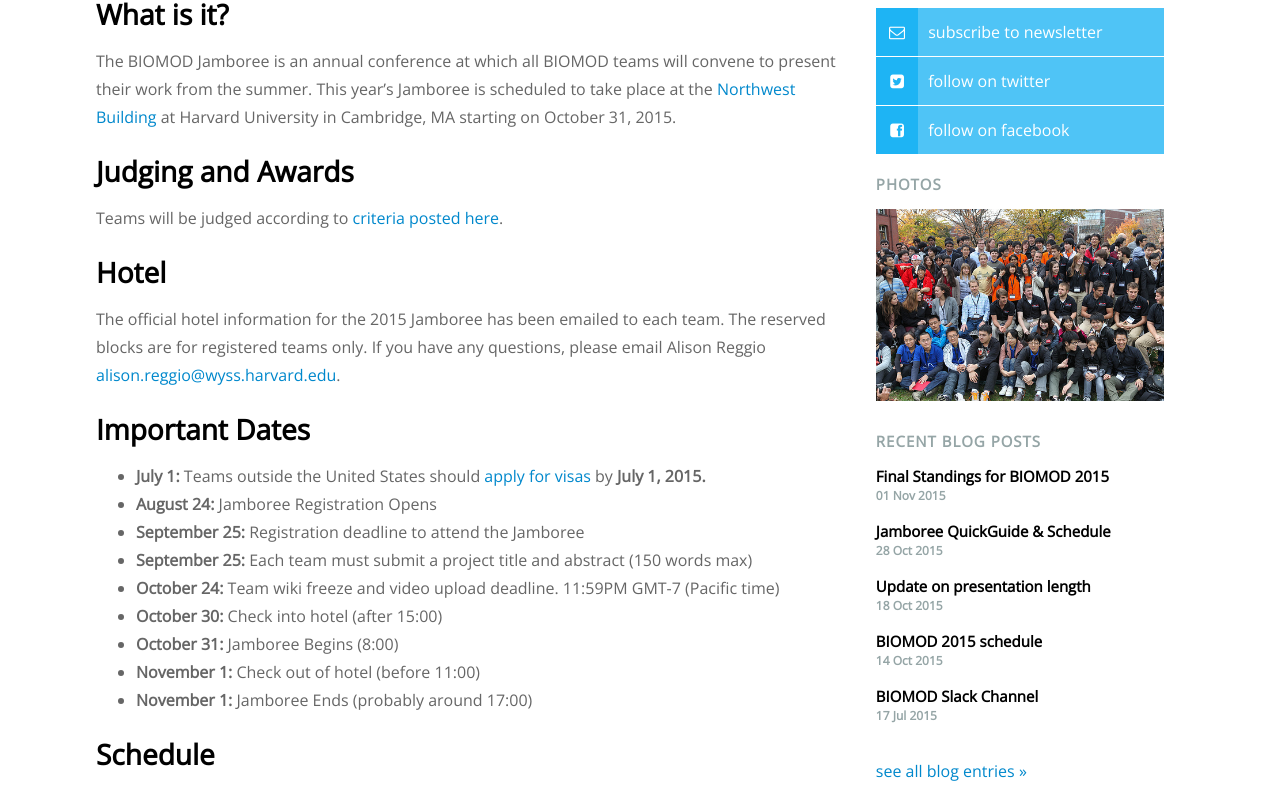
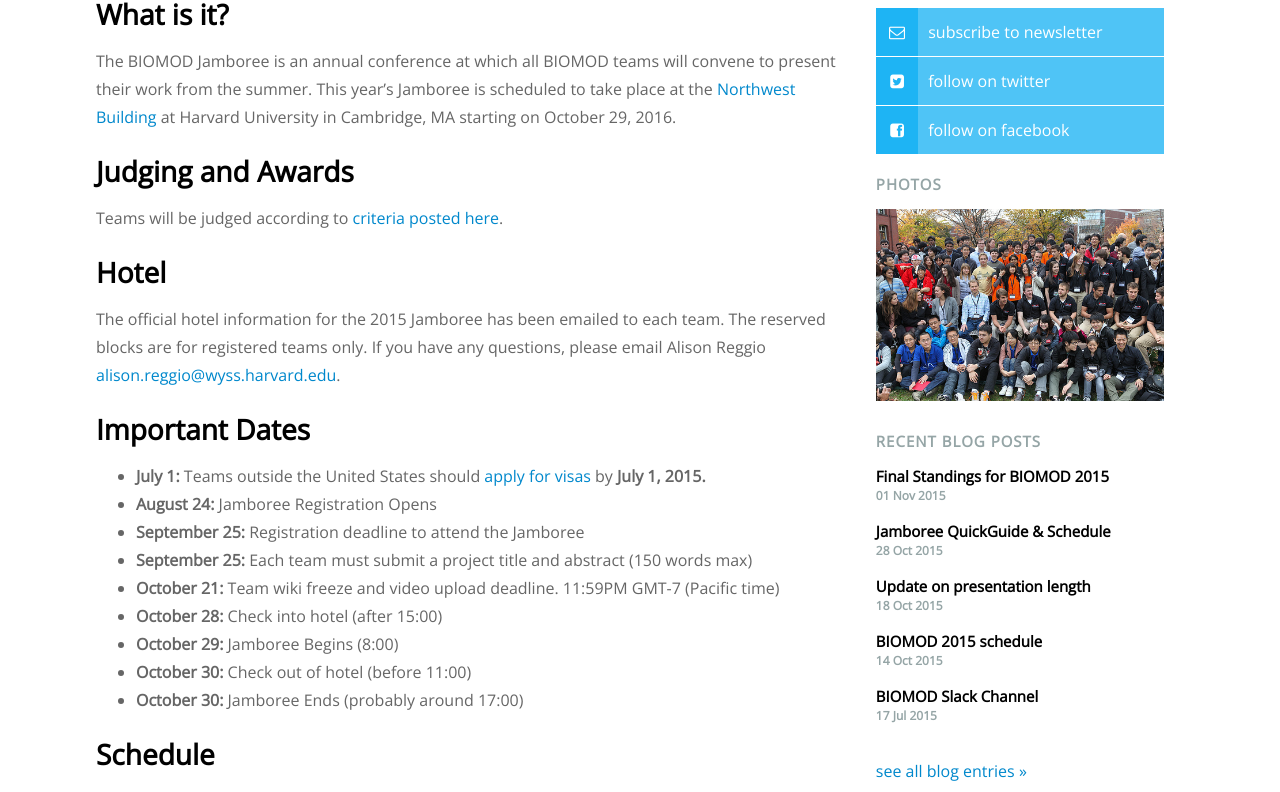
Before and after one commit to sdouglas/biomod, a Jekyll site: the page built from jamboree/index.md, in a window 1280 px wide. Shown: the part 215-1007 px from the top of the page. Built offline with Jekyll 4.4.1, drawn with Linux system fonts in a browser that asks for light colours; nearby versions of some CDN libraries; Markdown is read by kramdown in place of the engine named in the settings.

Commit message:
configuration updates
highlighter: pygments

```diff
--- a/_config.yml
+++ b/_config.yml
@@ -2,35 +2,31 @@ name: BIOMOD
 description: International Bio-molecular Design Competition
 url: http://biomod.net
 markdown: redcarpet
-pygments: true
+highlighter: pygments
 paginate: 5
 paginate_path: "blog/page:num/index.html"
 excerpt_separator: <!--more-->
 
 gems:
   - jekyll-redirect-from
+  - jekyll-paginate
 
 # registration date or jamboree date is called UPCOMING_DATE (below)
 # jekyll date format: YYYY-MM-DD HH:MM:SS +/-TTTT
 
-# team registration
-# upcoming_date: "Sep 25 2015 23:59:00"
-
 # wiki_video deadline
-upcoming_date: "Oct 31 2015 08:00:00"
-
+upcoming_date: "Apr 30 2016 23:59:00"
 
 # important dates
-#team_registration_deadline: 2014-04-30 23:59:00 -0400
-team_registration_deadline: "Apr 30 2015 23:59:00"
-judging_criteria_posted: "May 1 2015 23:59:00"
+team_registration_deadline: "Apr 30 2016 23:59:00"
+judging_criteria_posted: "May 1 2016 23:59:00"
 visa_letter_requests: "Jul 1 2015 23:59:00"
-jamboree_registration_start: "Aug 24 2015 00:00:00"
-jamboree_registration_deadline: "Sep 25 2015 23:59:00"
-project_abstract_deadline: "Sep 25 2015 23:59:00"
+jamboree_registration_start: "Aug 24 2016 00:00:00"
+jamboree_registration_deadline: "Sep 25 2016 23:59:00"
+project_abstract_deadline: "Sep 25 2016 23:59:00"
 # wiki video deadline supposed to be in Pacific time zone
-wiki_video_deadline: "Oct 24 2015 11:59:00"
-hotel_checkin_time: "Oct 30 2015 15:00:00"
-jamboree_start_time: "Oct 31 2015 08:00:00"
-hotel_checkout_time: "Nov 1 2015 11:00:00"
-jamboree_end_time: "Nov 1 2014 17:00:00"
+wiki_video_deadline: "Oct 21 2016 11:59:00"
+hotel_checkin_time: "Oct 28 2016 15:00:00"
+jamboree_start_time: "Oct 29 2016 08:00:00"
+hotel_checkout_time: "Oct 30 2016 11:00:00"
+jamboree_end_time: "Oct 30 2016 17:00:00"
```
